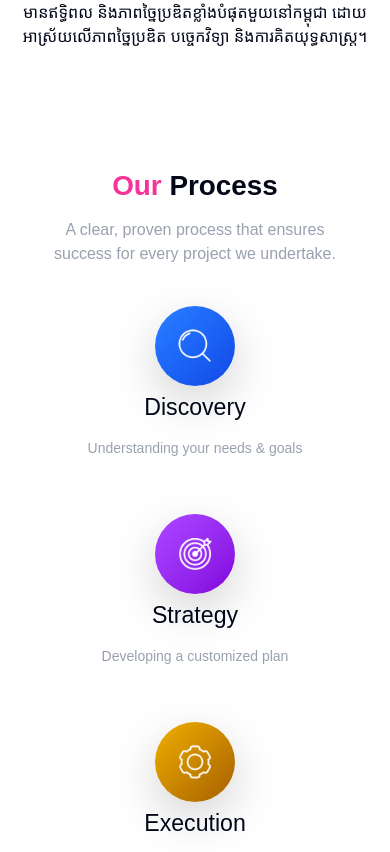
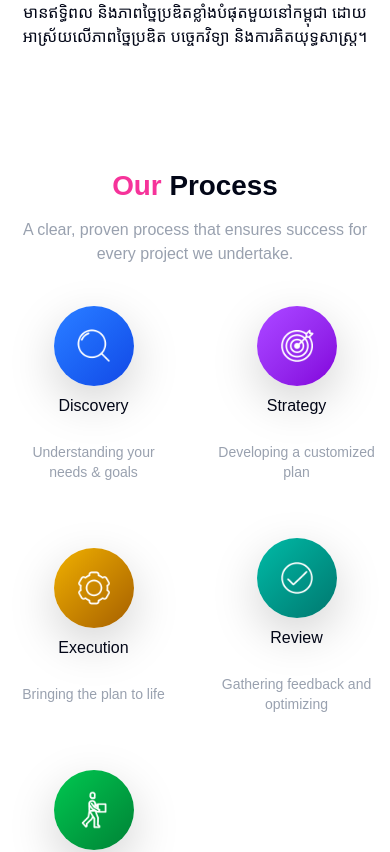
Before and after one commit to MaoSokChamroeun/ninety-nine-company, a React (Vite) app: page /about in a window 390 px wide. Shown: the part 2686-3538 px from the top of the page. Built offline with nearby package versions, Linux system fonts and the light colour scheme; a web font is replaced by a local one.

Commit message:
Update responsive

```diff
--- a/src/components/OurClient.jsx
+++ b/src/components/OurClient.jsx
@@ -28,7 +28,7 @@ const OurClient = () => {
       className="
         flex items-center justify-center
         our-client-icon
-        border
+        border-1 border-gray-600
         w-[171px] h-20
         sm:w-[200px] sm:h-28
         md:w-[180px] md:h-28
--- a/src/page/OurClientPage.jsx
+++ b/src/page/OurClientPage.jsx
@@ -48,12 +48,12 @@ const OurClientPage = () => {
                   flex
                   items-center
                   justify-center
-                  border
+                  border-1 border-gray-600
                   w-[171px] h-30
                   sm:w-[290px] sm:h-28
                   md:w-[360px] md:h-28
                   lg:w-[323px] lg:h-32
-                  xl:w-[307px] xl:h-36
+                  xl:w-[308px] xl:h-36
                   cursor-pointer
                   hover:shadow-xl
                   hover:bg-pink-500
--- a/src/service/OurProcess.jsx
+++ b/src/service/OurProcess.jsx
@@ -3,7 +3,7 @@ import React from "react";
 import steps from "../data/process";
 export default function OurProcess() {
   return (
-    <section className=" py-10 px-6">
+    <section className=" py-10">
       <div className="max-w-[1500px] mx-auto text-center ">
         {/* Title */}
         <h1 className='text-center' style={{fontWeight : "bolder"}} data-aos="fade-up"
@@ -13,18 +13,18 @@ export default function OurProcess() {
             data-aos-duration="300"
             data-aos-delay="300"
             data-aos-easing="ease-in-out">Our</span> Process</h1>
-        <div className="max-w-[400px] mx-auto">
+        <div className="w-[full] mx-auto">
           <p className="text-gray-400 mt-3 mx-auto "
             data-aos="fade-up"
             data-aos-duration="400"
             data-aos-delay="400"
             data-aos-easing="ease-in-out">
-          A clear, proven process that ensures success for every project we undertake.
+             A clear, proven process that ensures success for every project we undertake.
         </p>
         </div>
 
         {/* Timeline */}
-        <div className="relative sm:w-[full] mt-10 flex flex-col xl:flex xl:flex-row lg:flex lg:flex-row items-center justify-between gap-10 sm:grid sm:grid-cols-2 md:grid-cols-2">
+        <div className="relative sm:p-2 sm:mx-auto mt-10 grid grid-cols-2 xl:flex xl:flex-row lg:flex lg:flex-row items-center justify-between gap-10 sm:grid sm:grid-cols-3 md:grid-cols-3">
 
           {/* Dotted line */}
           <div className="hidden lg:block absolute top-12 left-0 right-0 h-px border-t border-dashed border-process-color/20" />
@@ -48,9 +48,9 @@ export default function OurProcess() {
                   <img src={step.icon} alt={step.title} className="w-10 h-10" />
                 </div>
                 {/* Text */}
-                <h3 className="mt-6 text-xl font-semibold process-color">
+                <p className="mt-6 sm:text-[18px] text-[16px] font-semibold process-color">
                   {step.title}
-                </h3>
+                </p>
                 <p className="mt-2 text-gray-400 text-sm">
                   {step.description}
                 </p>
```
